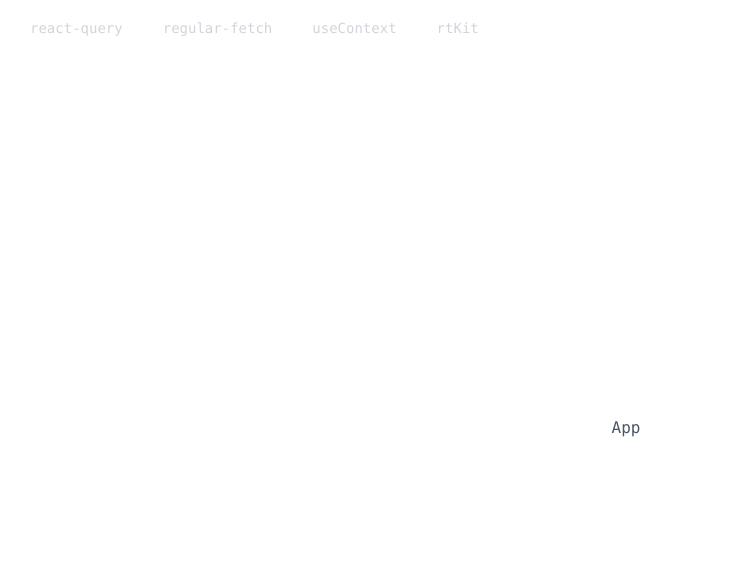
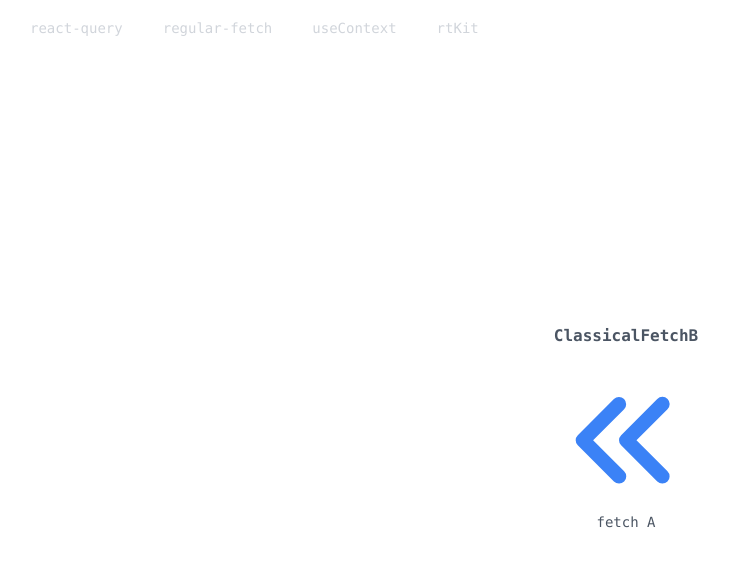
Before and after one commit to fo-ji/react-query-lesson-client, a React (Create React App) app: page /fetch-b in a window 1280 px wide. Shown: the top 566 px of the page, without its empty margins (14-743 px from the left). Built offline with nearby package versions, Linux system fonts and the light colour scheme.

Commit message:
add rest-api and useContext

```diff
--- a/src/App.tsx
+++ b/src/App.tsx
@@ -1,12 +1,26 @@
 import { VFC } from 'react'
 import { BrowserRouter, Route, Switch } from 'react-router-dom'
 
+import { StateProvider } from './context/StateProvider'
 import { Layout } from './components/Layout'
+import { ClassicalFetchA } from './components/ClassicalFetchA'
+import { ClassicalFetchB } from './components/ClassicalFetchB'
 
 const App: VFC = () => {
   return (
     <BrowserRouter>
-      <Layout>App</Layout>
+      <StateProvider>
+        <Layout>
+          <Switch>
+            <Route exact path="/fetch-a">
+              <ClassicalFetchA />
+            </Route>
+            <Route exact path="/fetch-b">
+              <ClassicalFetchB />
+            </Route>
+          </Switch>
+        </Layout>
+      </StateProvider>
     </BrowserRouter>
   )
 }
--- /dev/null
+++ b/src/components/ClassicalFetchA.tsx
@@ -0,0 +1,28 @@
+import { VFC } from 'react'
+import { useHistory } from 'react-router-dom'
+import { ChevronDoubleRightIcon } from '@heroicons/react/solid'
+
+import { useClassicalFetch } from '../hooks/useClassicalFetch'
+
+export const ClassicalFetchA: VFC = () => {
+  const history = useHistory()
+  const { isLoading, isError, tasks } = useClassicalFetch()
+  console.log('rendered ClassicalFetchA')
+
+  return (
+    <div className="flex justify-center items-center flex-col">
+      <p className="text-center font-bold mb-3">ClassicalFetchA</p>
+      {isError && <div>Error</div>}
+      {isLoading ? (
+        <div>Loading...</div>
+      ) : (
+        tasks?.map((task) => <p key={task.id}>{task.title}</p>)
+      )}
+      <ChevronDoubleRightIcon
+        className="h-s w-S mt-2 text-blue-500 cursor-pointer"
+        onClick={() => history.push('/fetch-b')}
+      />
+      <p className="text-sm">fetch B</p>
+    </div>
+  )
+}
--- /dev/null
+++ b/src/components/ClassicalFetchB.tsx
@@ -0,0 +1,25 @@
+import { VFC } from 'react'
+import { useHistory } from 'react-router-dom'
+import { ChevronDoubleLeftIcon } from '@heroicons/react/solid'
+
+import { useStateContext } from '../context/StateProvider'
+
+export const ClassicalFetchB: VFC = () => {
+  const history = useHistory()
+  const { tasks } = useStateContext()
+  console.log('rendered ClassicalFetchB')
+
+  return (
+    <div className="flex justify-center items-center flex-col">
+      <p className="text-center font-bold mb-3">ClassicalFetchB</p>
+      {tasks?.map((task) => (
+        <p key={task.id}>{task.title}</p>
+      ))}
+      <ChevronDoubleLeftIcon
+        className="h-s w-S mt-2 text-blue-500 cursor-pointer"
+        onClick={() => history.push('/fetch-a')}
+      />
+      <p className="text-sm">fetch A</p>
+    </div>
+  )
+}
--- /dev/null
+++ b/src/context/StateProvider.tsx
@@ -0,0 +1,25 @@
+import { createContext, useContext, useState } from 'react'
+import { Task } from '../types/types'
+
+interface StateContextType {
+  tasks: Task[] | null
+  dark: boolean
+  setTasks: React.Dispatch<React.SetStateAction<Task[] | null>>
+  setDark: React.Dispatch<React.SetStateAction<boolean>>
+}
+
+const StateContext = createContext({} as StateContextType)
+
+export const StateProvider: React.FC = (props) => {
+  const { children } = props
+  const [tasks, setTasks] = useState<Task[] | null>(null)
+  const [dark, setDark] = useState(false)
+
+  return (
+    <StateContext.Provider value={{ tasks, setTasks, dark, setDark }}>
+      {children}
+    </StateContext.Provider>
+  )
+}
+
+export const useStateContext = (): StateContextType => useContext(StateContext)
--- /dev/null
+++ b/src/hooks/useClassicalFetch.tsx
@@ -0,0 +1,27 @@
+import { useEffect, useState } from 'react'
+import axios from 'axios'
+
+import { useStateContext } from '../context/StateProvider'
+
+export const useClassicalFetch = () => {
+  const { tasks, setTasks } = useStateContext()
+  const [isLoading, setLoading] = useState(false)
+  const [isError, setError] = useState(false)
+
+  useEffect(() => {
+    const fetchData = async () => {
+      setError(false)
+      setLoading(true)
+      try {
+        const res = await axios('http://127.0.0.1:8000/api/tasks/')
+        setTasks(res.data)
+      } catch (err) {
+        setError(true)
+      }
+      setLoading(false)
+    }
+    fetchData()
+  }, [setTasks])
+
+  return { tasks, isLoading, isError }
+}
--- /dev/null
+++ b/src/types/types.ts
@@ -0,0 +1,8 @@
+export interface Task {
+  id: number
+  title: string
+  tag: number
+  tag_name: string
+  created_at: string
+  updated_at: string
+}
```
Also changed, not shown: 1 other file (tests, documents, lock files or other folders).
